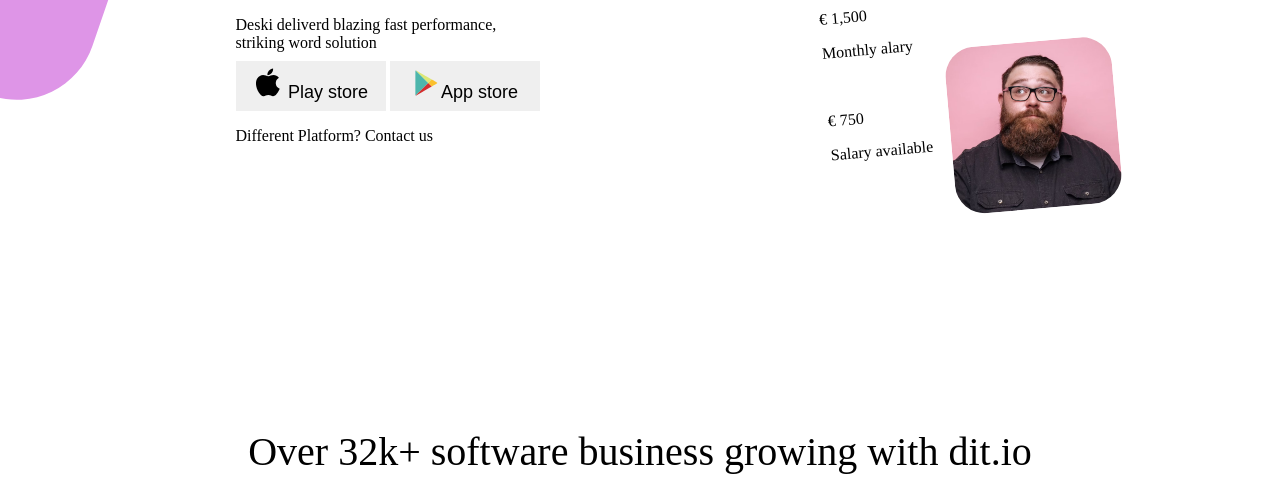
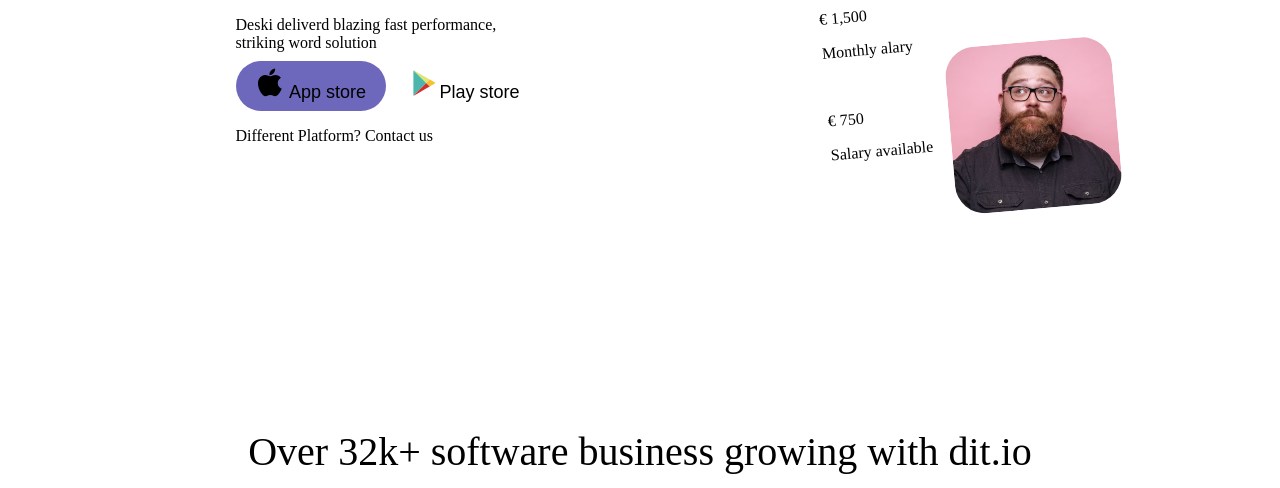
Before and after one commit to SemhalEstifanos/Application-landing-website, a plain HTML site: page index.html in a window 1280 px wide. Shown: the part 451-939 px from the top of the page. Drawn offline with Linux system fonts and the light colour scheme.

Commit message:
made some changes

```diff
--- a/index.html
+++ b/index.html
@@ -21,9 +21,9 @@
             <button id="signup"> Sign up</button>
         </div>
 
-        <div class="background-decore">
+        <!-- <div class="background-decore">
 
-        </div>
+        </div> -->
         <div class="first-section">
 
             <div class="left-section">
@@ -41,8 +41,8 @@
                             <path
                                 d="M 44.527344 34.75 C 43.449219 37.144531 42.929688 38.214844 41.542969 40.328125 C 39.601563 43.28125 36.863281 46.96875 33.480469 46.992188 C 30.46875 47.019531 29.691406 45.027344 25.601563 45.0625 C 21.515625 45.082031 20.664063 47.03125 17.648438 47 C 14.261719 46.96875 11.671875 43.648438 9.730469 40.699219 C 4.300781 32.429688 3.726563 22.734375 7.082031 17.578125 C 9.457031 13.921875 13.210938 11.773438 16.738281 11.773438 C 20.332031 11.773438 22.589844 13.746094 25.558594 13.746094 C 28.441406 13.746094 30.195313 11.769531 34.351563 11.769531 C 37.492188 11.769531 40.8125 13.480469 43.1875 16.433594 C 35.421875 20.691406 36.683594 31.78125 44.527344 34.75 Z M 31.195313 8.46875 C 32.707031 6.527344 33.855469 3.789063 33.4375 1 C 30.972656 1.167969 28.089844 2.742188 26.40625 4.78125 C 24.878906 6.640625 23.613281 9.398438 24.105469 12.066406 C 26.796875 12.152344 29.582031 10.546875 31.195313 8.46875 Z">
                             </path>
-                        </svg> Play store</button>
-                        <button  id=playstore-button type="button"> <svg xmlns="http://www.w3.org/2000/svg" x="0px" y="0px" width="30"
+                        </svg> App store</button>
+                        <button  id="playstore-button"type="button"> <svg xmlns="http://www.w3.org/2000/svg" x="0px" y="0px" width="30"
                             height="30"
                              viewBox="0 0 48 48">
                             <path fill="#4DB6AC"
@@ -57,7 +57,7 @@
                             <path fill="#FBC02D"
                                 d="M41.398,23.071c-0.796-0.429-8.1-4.676-8.1-4.676l-0.061-0.035l-5.556,5.523l5.601,5.562c4.432-2.559,7.761-4.48,8.059-4.653C42.285,24.248,42.194,23.5,41.398,23.071z">
                             </path>
-                        </svg>App store</button>
+                        </svg>Play store</button>
                 </div>
 
 
--- a/style.css
+++ b/style.css
@@ -30,6 +30,7 @@ body{
 }
 button{
 
+
     margin-top: -2%;
     height:50px;
     width:150px;
@@ -37,6 +38,23 @@ button{
     border: none;
     font-size: large;
 
+
+}
+.app-button button{
+
+    background-color: rgb(25, 22, 70);
+    color:black;
+}
+.app-button button{
+    border-radius: 70px;
+    background-color: rgb(109, 104, 187);
+    color:black;
+}
+
+#playstore-button{
+    border-radius: 70px;
+    background-color: white;
+    color: black;
 
 }
 #login{
@@ -82,7 +100,7 @@ button{
 
 
 
-
+/*
 .background-decore {
     height: 300px;
     width: 250px;
@@ -94,7 +112,7 @@ button{
     position: absolute;
     rotate: 19deg;
     background-color: rgb(222, 149, 231);
-}
+} */
 
 
 .first-section{
@@ -332,7 +350,7 @@ button{
     width: 90%;
 
 
-    /* margin-left: 15%; */
+
 }
 
 .mobile-app button {
@@ -376,7 +394,11 @@ button{
 }
 
 #anjela {
+    margin-top: 20px;
     margin-left: -10%;
+    border-radius: 50%;
+    height: 70px;
+    width: 70px;
 }
 
 #angela-image {
@@ -385,7 +407,7 @@ button{
     width: 35%;
     margin-left: -10%;
 }
-helping-customer {
+.helping-customer {
     text-align: center;
     font-size: 180%;
     margin-top: 6%;
```
